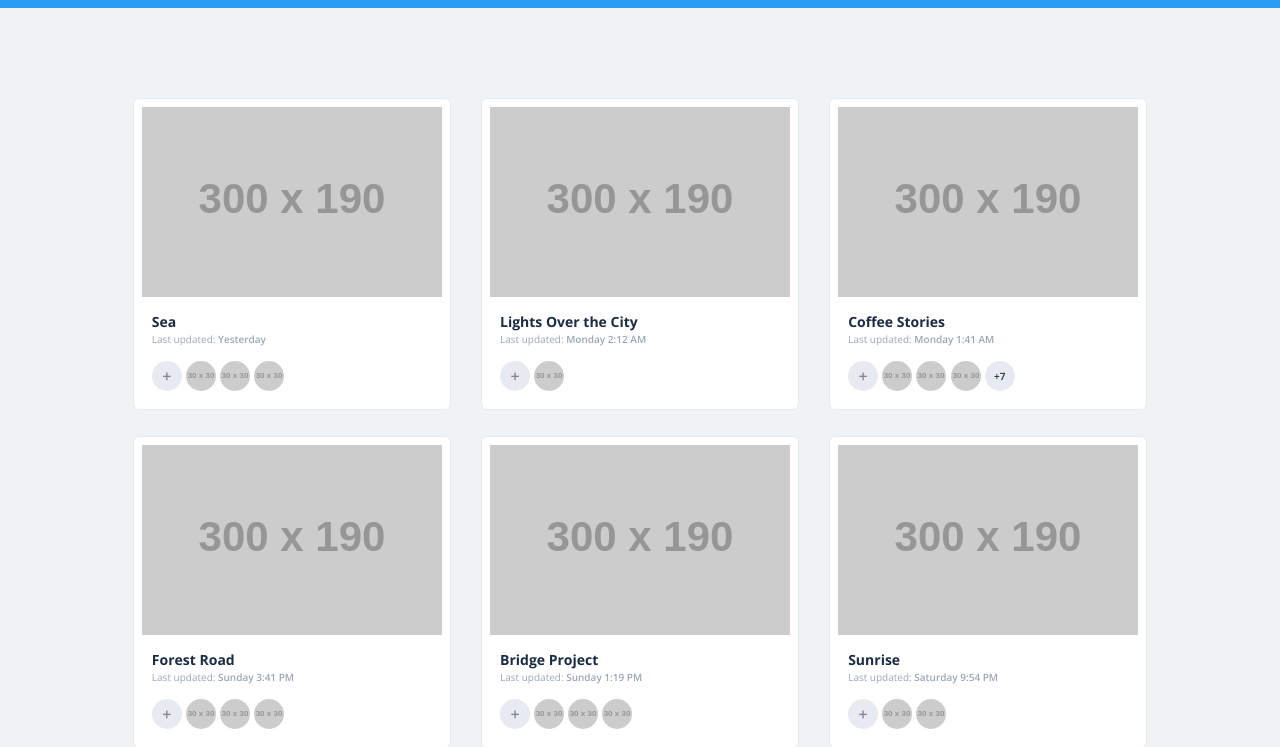
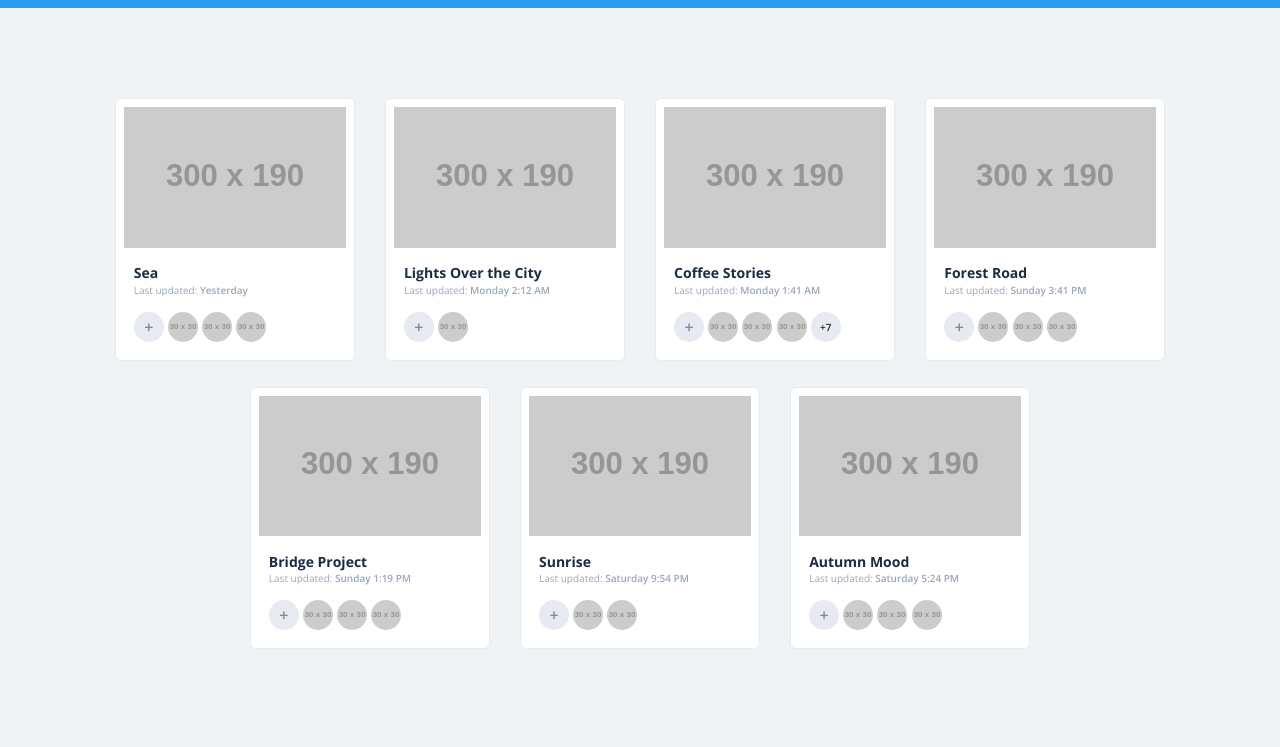
Before and after one commit to polkpolio1/simple-template, a plain HTML site: page index.html in a window 1280 px wide. Shown: the part 54-801 px from the top of the page. Drawn offline with nearby package versions, Linux system fonts and the light colour scheme; placeholder pictures from the web are drawn by us.

Commit message:
Main blocks width changed

```diff
--- a/css/main.css
+++ b/css/main.css
@@ -256,11 +256,13 @@ header .burger{
 .main .wrapper{
   padding: 90px 0;
   text-align: center;
+  max-width: 1200px;
 }
 
 .main .block{
   display: inline-block;
-  min-width: 240px;
+  max-width: 240px;
+  width: 100%;
   padding: 8px;
   margin: 0 13px 26px;
   background-color: #fff;
```
